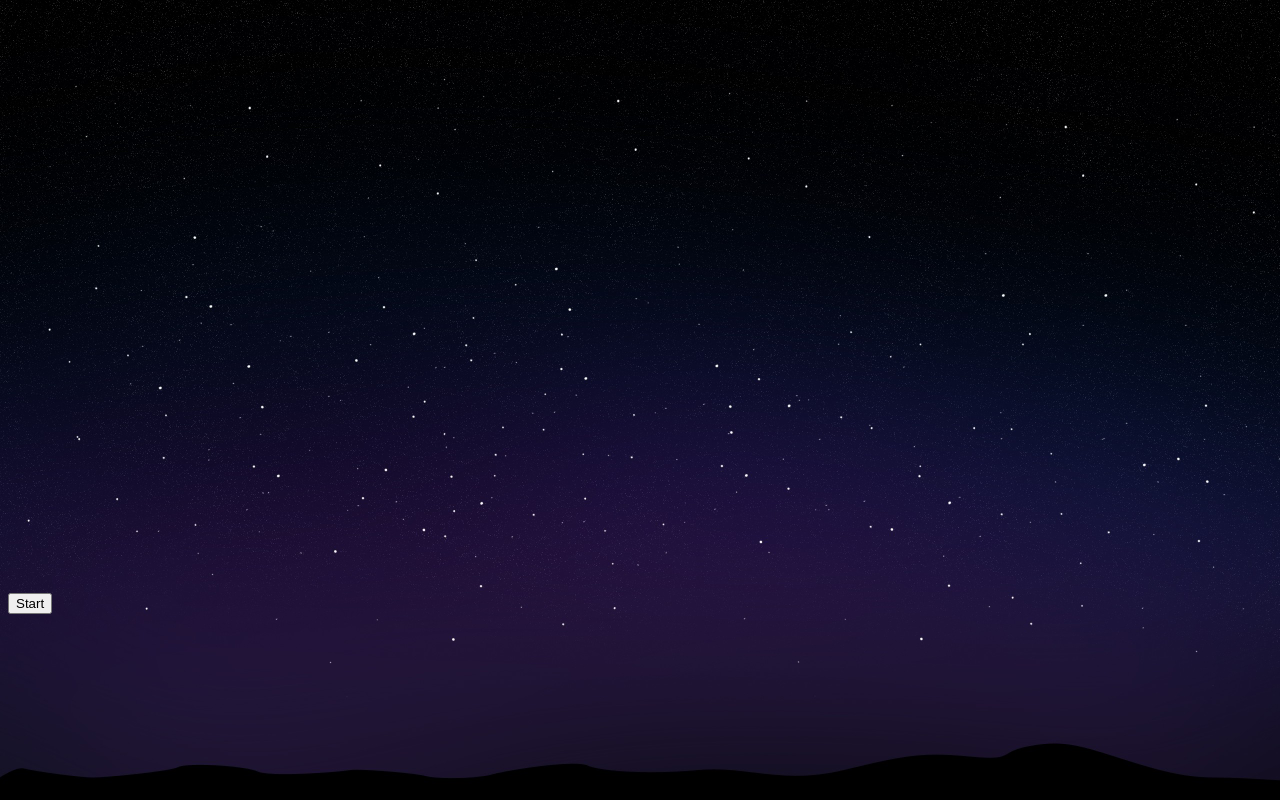
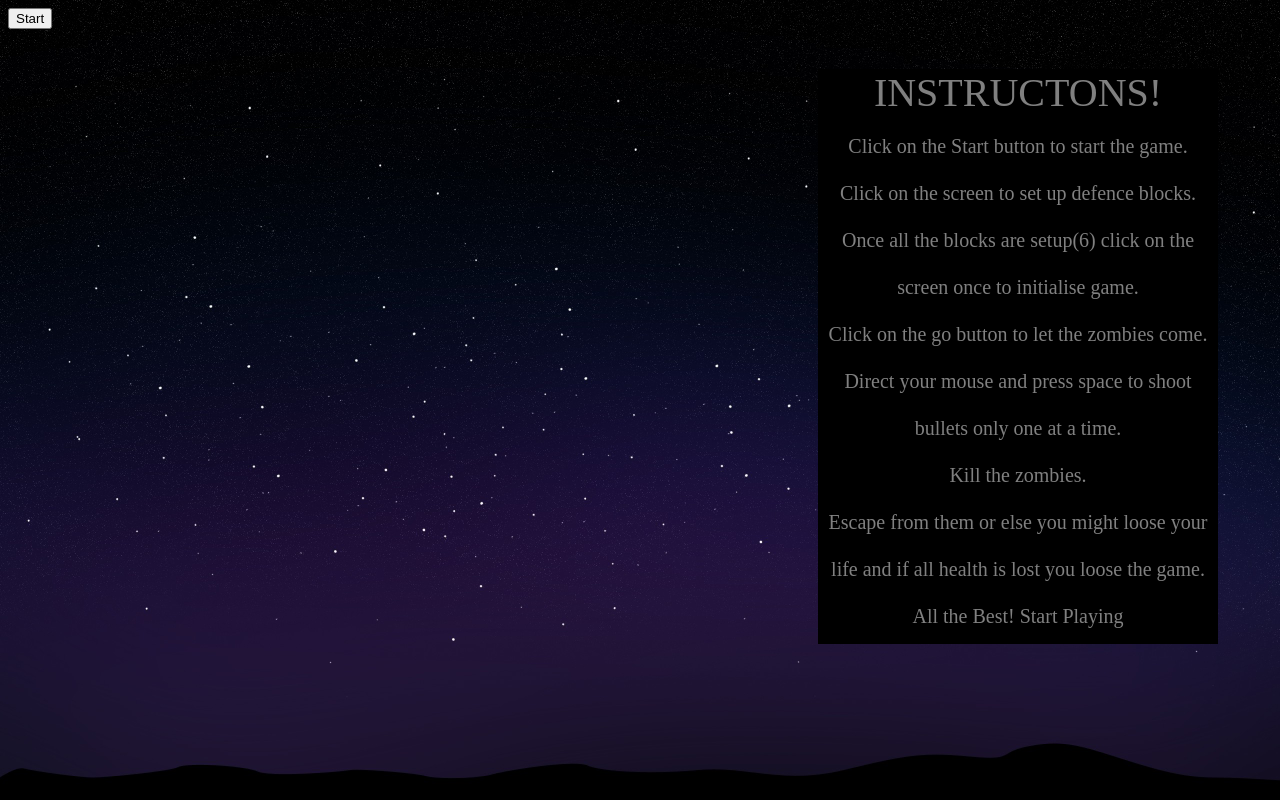
Before and after one commit to pradykst/webdevtask2, a plain HTML site: page index.html in a window 1280 px wide. Drawn offline with Linux system fonts and the light colour scheme.

Commit message:
instructions

```diff
--- a/index.html
+++ b/index.html
@@ -12,13 +12,42 @@
 <body>
 
     <button id="startGame" onclick="startGame()">Start</button>
-    <button id="startzombies" onclick="goBut=true;zombieTimerid=setInterval(spawnZombies,1500)" hidden>GO</button>
-    <button id="pause" onclick="pause=true;document.getElementById('play').style.display='block';document.getElementById('pause').style.display='none'" hidden>Pause</button>
-    <button id="play" onclick="pause=false;document.getElementById('pause').style.display='block';document.getElementById('play').style.display='none'" hidden>Play</button>
+
+    <div class="container">
+        <button class='button' id="startzombies" onclick="goBut=true;zombieTimerid=setInterval(spawnZombies,1500)" hidden>GO</button>
+        <button class='button' id="pause" onclick="pause=true;document.getElementById('play').style.display='block';document.getElementById('pause').style.display='none'" hidden>Pause</button>
+        <button class='button' id="play" onclick="pause=false;document.getElementById('pause').style.display='block';document.getElementById('play').style.display='none'" hidden>Play</button>
 
 
+    </div>
     <!-- flexible canvas size -->
-    <canvas id="gameboardCanvas" width='800' height='600'></canvas>
+     <div class="container">
+        <p class="paragraph">
+            <canvas id="gameboardCanvas" width='800' height='600'></canvas>
+
+        </p>
+        <p class="paragraph rules" >
+            INSTRUCTONS!<br/>
+            <span style="font-size: 20px;">
+                Click on the Start button to start the game.<br/>
+                Click on the screen to set up defence blocks.<br/>
+                Once all the blocks are setup(6) click on the screen once to initialise game.<br/>
+                Click on the go button to let the zombies come.<br/>
+                Direct your mouse and press space to shoot bullets only one at a time.<br/>
+                Kill the zombies. <br/>
+                Escape from them or else you might loose your life and if all health is lost you loose the game.<br/>
+                All the Best! Start Playing<br/>
+
+
+
+
+
+            </span>
+        </p>
+
+
+     </div>
+
 
     <script src='main.js'></script>
 
--- a/main.js
+++ b/main.js
@@ -6,7 +6,7 @@
 //click go to start zombies
 //click again to get direction for bullet shoot
 
-const numBlocks = 2
+const numBlocks = 6
 let centreX = 400
 let centreY = 300
 let click = false
--- a/style.css
+++ b/style.css
@@ -6,3 +6,31 @@ body {
   background-size: 100% 100%
 
 }
+
+
+.container {
+  display:flex
+
+
+}
+.button{
+  margin-right: 10px;
+}
+.paragraph{
+  margin-right: 10px;
+
+}
+
+.rules{
+  background-color: rgb(0, 0, 0);
+  width:400px;
+  height:575px;
+  color:grey;
+  text-align: center;
+  font-size: 40px;
+
+
+
+
+
+}
```
